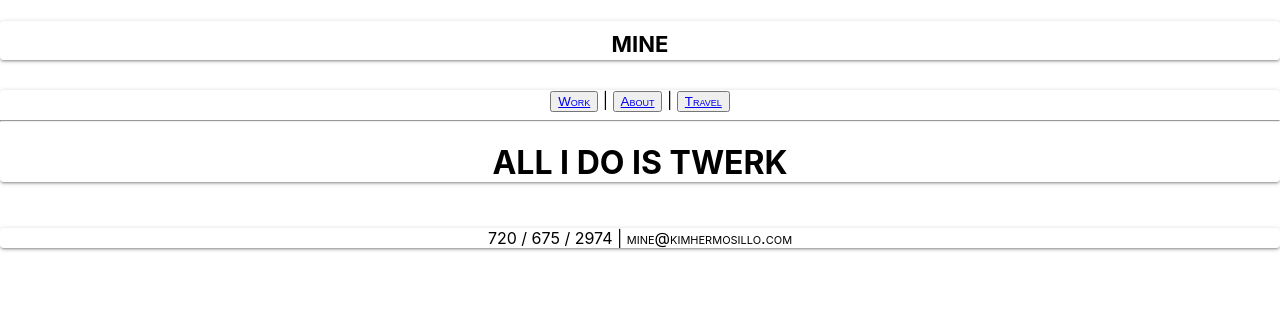
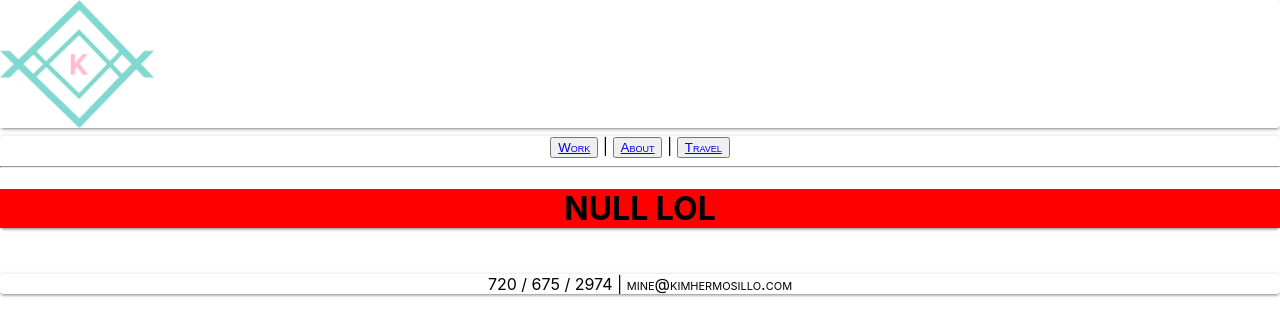
Before and after one commit to kimhermosillo/kimhermosillo, a React (Create React App) app: page /Work in a window 1280 px wide. Shown: the top 336 px of the page. Built offline with nearby package versions, Linux system fonts and the light colour scheme.

Commit message:
did basic routing and renamed divs

```diff
--- a/src/App.css
+++ b/src/App.css
@@ -10,3 +10,19 @@
   justify-content: flex-end;
   text-align: center;
 }
+
+.work {
+  background-color: red;
+  height: 10%;
+  text-align: center;
+
+}
+
+img {
+  display: flex;
+  justify-content: center;
+  align-content: center;
+  align-items: center;
+  height: 10vw;
+
+}
--- a/src/components/Header.js
+++ b/src/components/Header.js
@@ -1,11 +1,15 @@
 import React, { Component } from 'react';
 import '../App.css';
-
+import whiteLogo from './whiteLogo.png'
+import Grid from '@material-ui/core/Grid';
 
 class Header extends Component {
     render() {
-    return (
-<h1 className='header'>mine</h1>
+        return(
+            <Grid item xs ={12}>
+            <img src={whiteLogo} className='whiteLogo' />
+            </Grid>
+            // <h1>mine</h1>
         )
     }
 }
--- a/src/components/Work.js
+++ b/src/components/Work.js
@@ -4,7 +4,9 @@ import React, { Component } from 'react';
 class Work extends Component {
     render() {
     return (
-<h1>ALL I DO IS TWERK</h1>
+        <div className='work'>
+        <h1>NULL LOL</h1>
+        </div>
         )
     }
 }
```
Also changed, not shown: public/verticalKHorizontal.png (added), src/components/whiteLogo.png (added).
